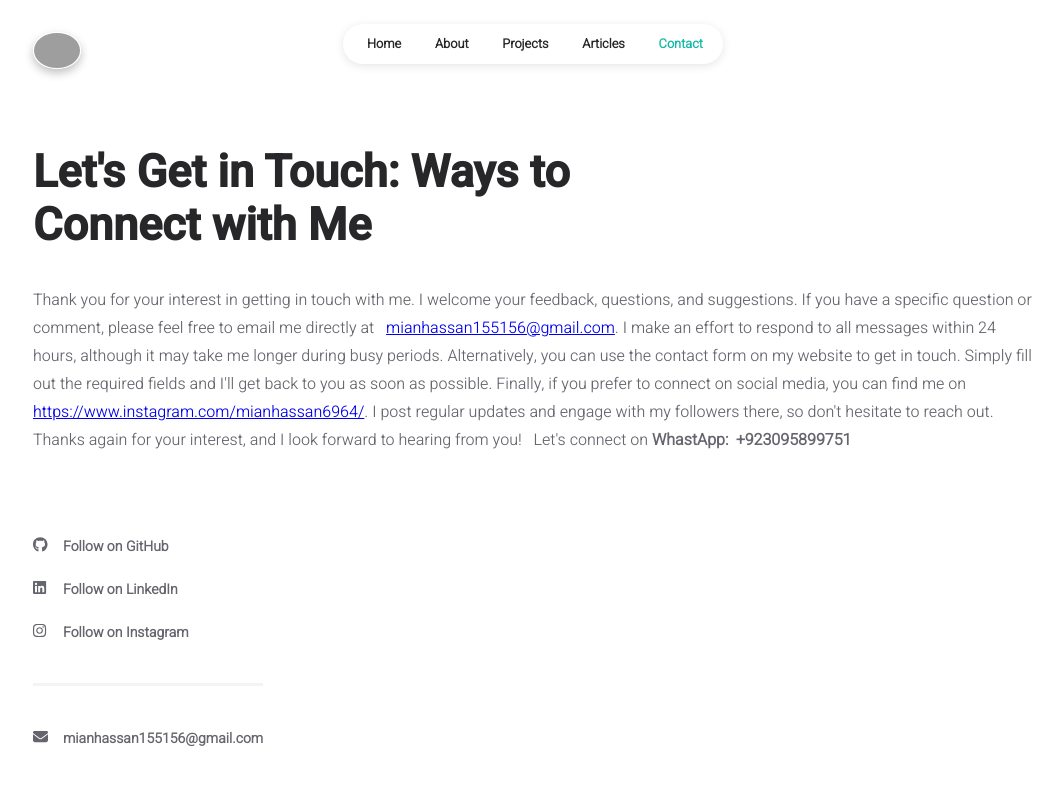
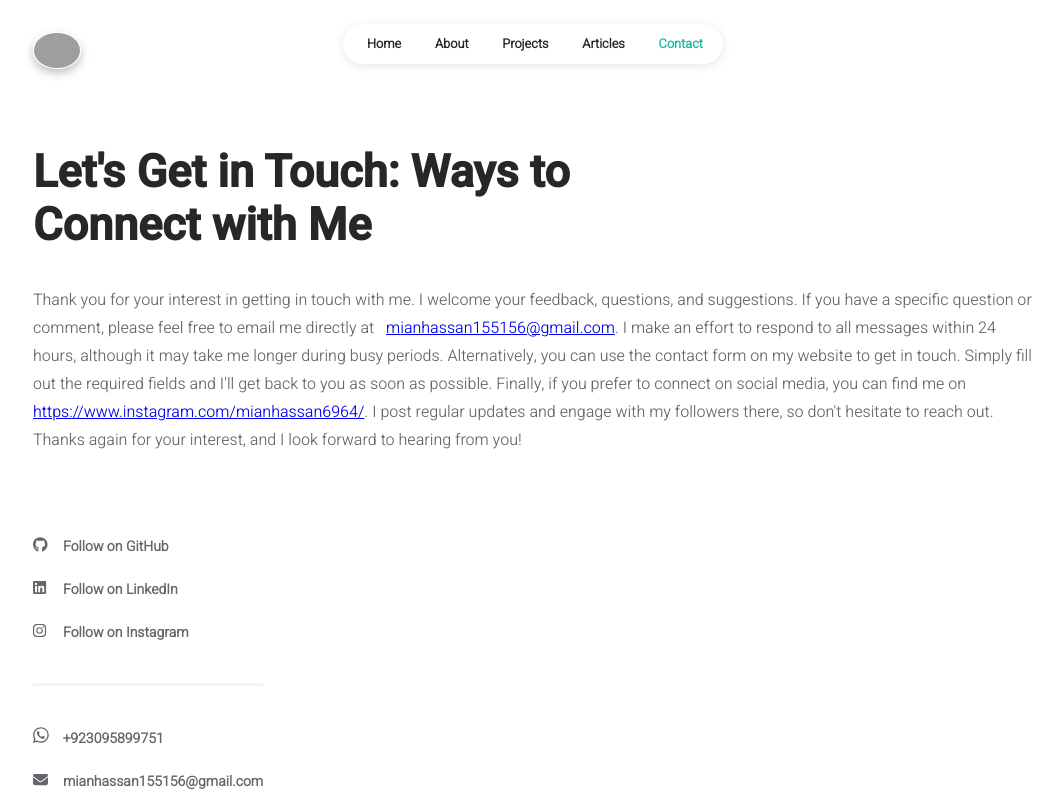
Before and after one commit to Hassan3322751/My-Portfolio, a React (Create React App) app: page /contact in a window 1280 px wide. Shown: the top 800 px of the page, without its empty margins (107-1170 px from the left). Built offline with nearby package versions, Linux system fonts and the light colour scheme; grey boxes are pictures that could not be loaded.

Commit message:
contact added

```diff
--- a/src/components/about/socials.jsx
+++ b/src/components/about/socials.jsx
@@ -1,6 +1,6 @@
 import React from "react";
 import { FontAwesomeIcon } from "@fortawesome/react-fontawesome";
-import { faEnvelope } from "@fortawesome/free-solid-svg-icons";
+import { faEnvelope, faPhone } from "@fortawesome/free-solid-svg-icons";
 import {
 	faGithub,
 	faLinkedin,
@@ -10,6 +10,7 @@ import {
 import INFO from "../../data/user";
 
 import "./styles/socials.css";
+import { faWhatsapp } from "@fortawesome/free-brands-svg-icons/faWhatsapp";
 
 const Socials = () => {
 	return (
@@ -61,6 +62,12 @@ const Socials = () => {
 
 			<div className="email">
 				<div className="email-wrapper">
+					<a href={`#`}>
+						<div className="social-icon">
+							<FontAwesomeIcon icon={faWhatsapp} style={{fontSize: 'large'}} />
+						</div>
+						<div className="social-text">{INFO.main.phone}</div>
+					</a>
 					<a
 						href={`mailto:${INFO.main.email}`}
 						target="_blank"
@@ -69,7 +76,6 @@ const Socials = () => {
 						<div className="social-icon">
 							<FontAwesomeIcon icon={faEnvelope} />
 						</div>
-
 						<div className="social-text">{INFO.main.email}</div>
 					</a>
 				</div>
--- a/src/components/about/styles/socials.css
+++ b/src/components/about/styles/socials.css
@@ -3,6 +3,8 @@
 .email-wrapper {
 	display: flex;
 	padding-bottom: 20px;
+	flex-direction: column;
+	gap: 20px;
 }
 
 .social a,
--- a/src/data/user.js
+++ b/src/data/user.js
@@ -3,6 +3,7 @@ const INFO = {
 		title: "Hassan-Dev Portfolio",
 		name: "Hassan Raza",
 		email: "mianhassan155156@gmail.com",
+		phone: '+923095899751',
 		logo: "https://res.cloudinary.com/dmprsl1mx/image/upload/v1727879366/brgph5zgykgawqnt5yqu.png",
 	},
 
--- a/src/pages/contact.jsx
+++ b/src/pages/contact.jsx
@@ -71,13 +71,6 @@ const Contact = () => {
 							followers there, so don't hesitate to reach out.
 							Thanks again for your interest, and I look forward
 							to hearing from you!
-							&nbsp;{" "}
-							Let's connect on <b>WhastApp:</b>
-							&nbsp;{" "}
-							<b>
-								+923095899751
-							</b>
-							&nbsp;{" "}
 						</div>
 					</div>
 
```
Also changed, not shown: package.json (+6 -4 lines), 1 other file (tests, documents, lock files or other folders).
